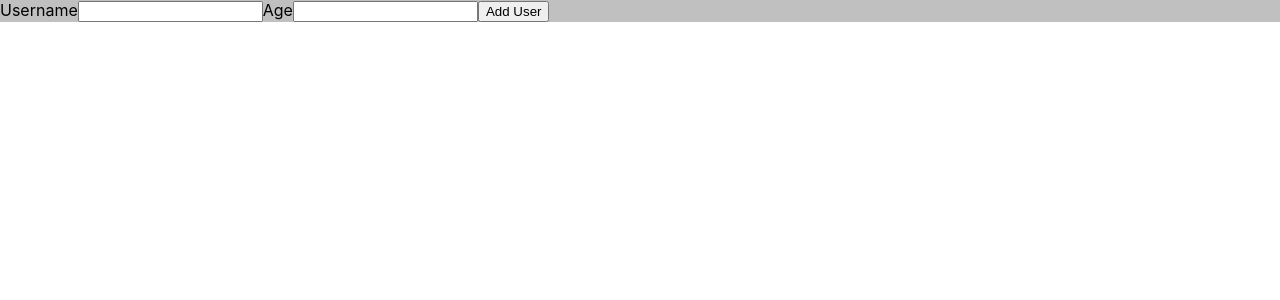
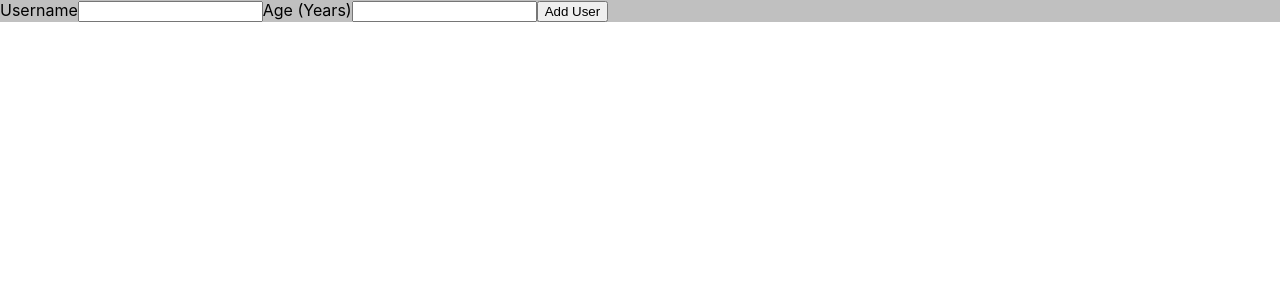
Before and after one commit to al-jabir/task-form, a React (Create React App) app: page / in a window 1280 px wide. Shown: the top 300 px of the page. Built offline with nearby package versions, Linux system fonts and the light colour scheme.

Commit message:
Some fixed

```diff
--- a/src/Components/Users/AddUsers/AddUser.jsx
+++ b/src/Components/Users/AddUsers/AddUser.jsx
@@ -24,7 +24,7 @@ const AddUser = () => {
         <form onSubmit={onUserHandl}>
           <label htmlFor="username">Username</label>
           <input type="text" value={userName} onChange={userNameHandler} />
-          <label htmlFor="age">Age</label>
+          <label htmlFor="age">Age (Years)</label>
           <input type="number" value={userAge} onChange={userAgeHangler} />
           <button type="submit">Add User</button>
         </form>
```
